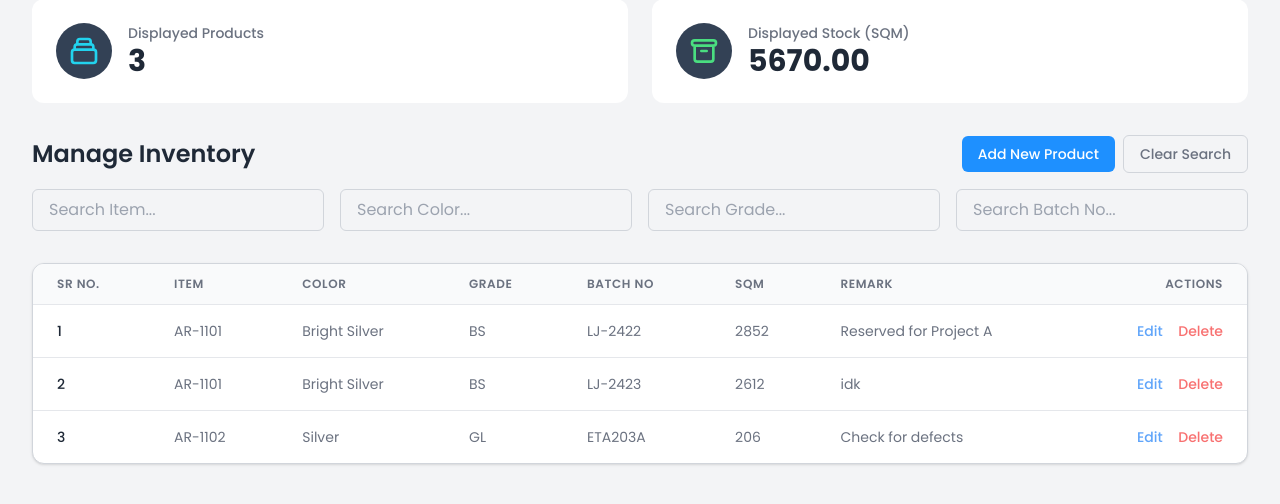
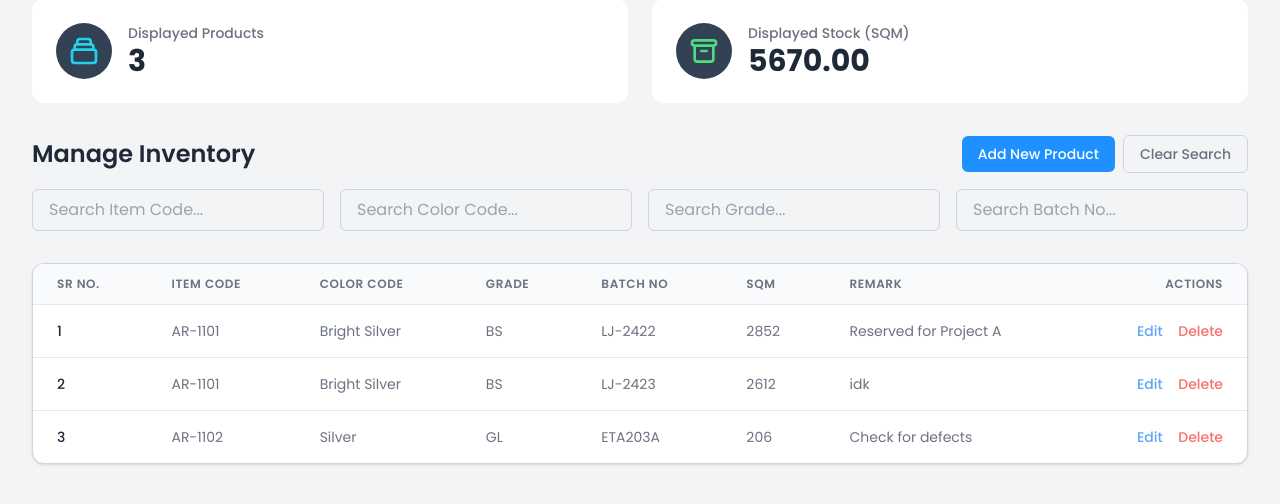
Before and after one commit to devalkotak/eurobond_inventory, a Flask app: page /dashboard in a window 1280 px wide. Shown: the part 240-744 px from the top of the page. Run offline with Flask 3, Linux system fonts and the light colour scheme; a user stored in the database is signed in; data comes from the database, SQL or seed files in the repository; some libraries are stand-ins or nearby versions.

Commit message:
final frontend edits

```diff
--- a/static/media/data.csv
+++ b/static/media/data.csv
@@ -1,4 +1,4 @@
-Item,Color,Grade,Batch No,SQM,Remarks
+Item Code,Color Code,Grade,Batch No,SQM,Remarks
 AR-1101,Bright Silver,BS,LJ-2422,2612,In Stock
 AR-1101,Bright Silver,BS,LJ-2423,2852,In Stock
 AR-1101,Bright Silver,BS,SB-175,218,In Stock
--- a/templates/index.html
+++ b/templates/index.html
@@ -107,8 +107,8 @@
                     </div>
 
                     <div id="search-container" class="grid grid-cols-1 sm:grid-cols-2 md:grid-cols-4 gap-4 mb-4">
-                        <input type="text" id="search-item" placeholder="Search Item..." class="search-input px-4 py-2 border border-color rounded-md" style="background-color: var(--input-bg-color);">
-                        <input type="text" id="search-color" placeholder="Search Color..." class="search-input px-4 py-2 border border-color rounded-md" style="background-color: var(--input-bg-color);">
+                        <input type="text" id="search-item" placeholder="Search Item Code..." class="search-input px-4 py-2 border border-color rounded-md" style="background-color: var(--input-bg-color);">
+                        <input type="text" id="search-color" placeholder="Search Color Code..." class="search-input px-4 py-2 border border-color rounded-md" style="background-color: var(--input-bg-color);">
                         <input type="text" id="search-grade" placeholder="Search Grade..." class="search-input px-4 py-2 border border-color rounded-md" style="background-color: var(--input-bg-color);">
                         <input type="text" id="search-batch_no" placeholder="Search Batch No..." class="search-input px-4 py-2 border border-color rounded-md" style="background-color: var(--input-bg-color);">
                     </div>
@@ -124,11 +124,11 @@
                             <form id="itemForm" class="space-y-4">
                                 <input type="hidden" id="itemId">
                                 <div>
-                                    <label for="itemItem" class="block text-sm font-medium secondary-text">Item</label>
+                                    <label for="itemItem" class="block text-sm font-medium secondary-text">Item Code</label>
                                     <input type="text" id="itemItem" required class="mt-1 block w-full px-3 py-2 border border-color rounded-md shadow-sm focus:outline-none focus:ring-2 focus:ring-blue-500" style="background-color: var(--input-bg-color);">
                                 </div>
                                 <div>
-                                    <label for="itemColor" class="block text-sm font-medium secondary-text">Color</label>
+                                    <label for="itemColor" class="block text-sm font-medium secondary-text">Color Code</label>
                                     <input type="text" id="itemColor" required class="mt-1 block w-full px-3 py-2 border border-color rounded-md shadow-sm focus:outline-none focus:ring-2 focus:ring-blue-500" style="background-color: var(--input-bg-color);">
                                 </div>
                                 <div>
@@ -162,8 +162,8 @@
                             <thead class="table-header">
                                 <tr>
                                     <th scope="col" class="px-6 py-3 text-left text-xs font-semibold secondary-text uppercase tracking-wider">Sr No.</th>
-                                    <th scope="col" class="px-6 py-3 text-left text-xs font-semibold secondary-text uppercase tracking-wider">Item</th>
-                                    <th scope="col" class="px-6 py-3 text-left text-xs font-semibold secondary-text uppercase tracking-wider">Color</th>
+                                    <th scope="col" class="px-6 py-3 text-left text-xs font-semibold secondary-text uppercase tracking-wider">Item Code</th>
+                                    <th scope="col" class="px-6 py-3 text-left text-xs font-semibold secondary-text uppercase tracking-wider">Color Code</th>
                                     <th scope="col" class="px-6 py-3 text-left text-xs font-semibold secondary-text uppercase tracking-wider">Grade</th>
                                     <th scope="col" class="px-6 py-3 text-left text-xs font-semibold secondary-text uppercase tracking-wider">Batch No</th>
                                     <th scope="col" class="px-6 py-3 text-left text-xs font-semibold secondary-text uppercase tracking-wider">SQM</th>
@@ -191,7 +191,7 @@
             <div id="reset-page" class="tab-content hidden">
                 <div id="resetSection" class="p-6 reset-section shadow rounded-xl border-l-4 border-red-500">
                     <h3 class="text-lg font-semibold main-text mb-2">Reset Inventory</h3>
-                    <p class="text-sm secondary-text mb-4">Warning: This will delete all current inventory and replace it with the contents of the uploaded CSV file. The CSV must have the columns: Item, Color, Grade, Batch No, SQM, Remark.</p>
+                    <p class="text-sm secondary-text mb-4">Warning: This will delete all current inventory and replace it with the contents of the uploaded CSV file. The CSV must have the columns: Item Code, Color Code, Grade, Batch No, SQM, Remark.</p>
                     <form id="resetInventoryForm">
                         <div class="flex items-center gap-4">
                             <input type="file" id="inventoryFile" name="inventoryFile" accept=".csv" required class="block w-full text-sm secondary-text file:mr-4 file:py-2 file:px-4 file:rounded-md file:border-0 file:text-sm file:font-semibold file:bg-red-500/10 file:text-red-400 hover:file:bg-red-500/20"/>
@@ -431,10 +431,10 @@
             const updateDashboard = (inventoryData) => {
                 const totalProductsElement = document.getElementById('totalProducts');
                 const totalStockElement = document.getElementById('totalStock');
-                const outOfStockElement = document.getElementById('outOfStock');
+                //const outOfStockElement = document.getElementById('outOfStock');
                 totalProductsElement.textContent = inventoryData.length;
                 totalStockElement.textContent = inventoryData.reduce((sum, item) => sum + item.sqm, 0).toFixed(2);
-                outOfStockElement.textContent = inventoryData.filter(item => item.sqm <= 0).length;
+                //outOfStockElement.textContent = inventoryData.filter(item => item.sqm <= 0).length;
             };
 
             // --- Event Listeners and Initial Setup ---
```
